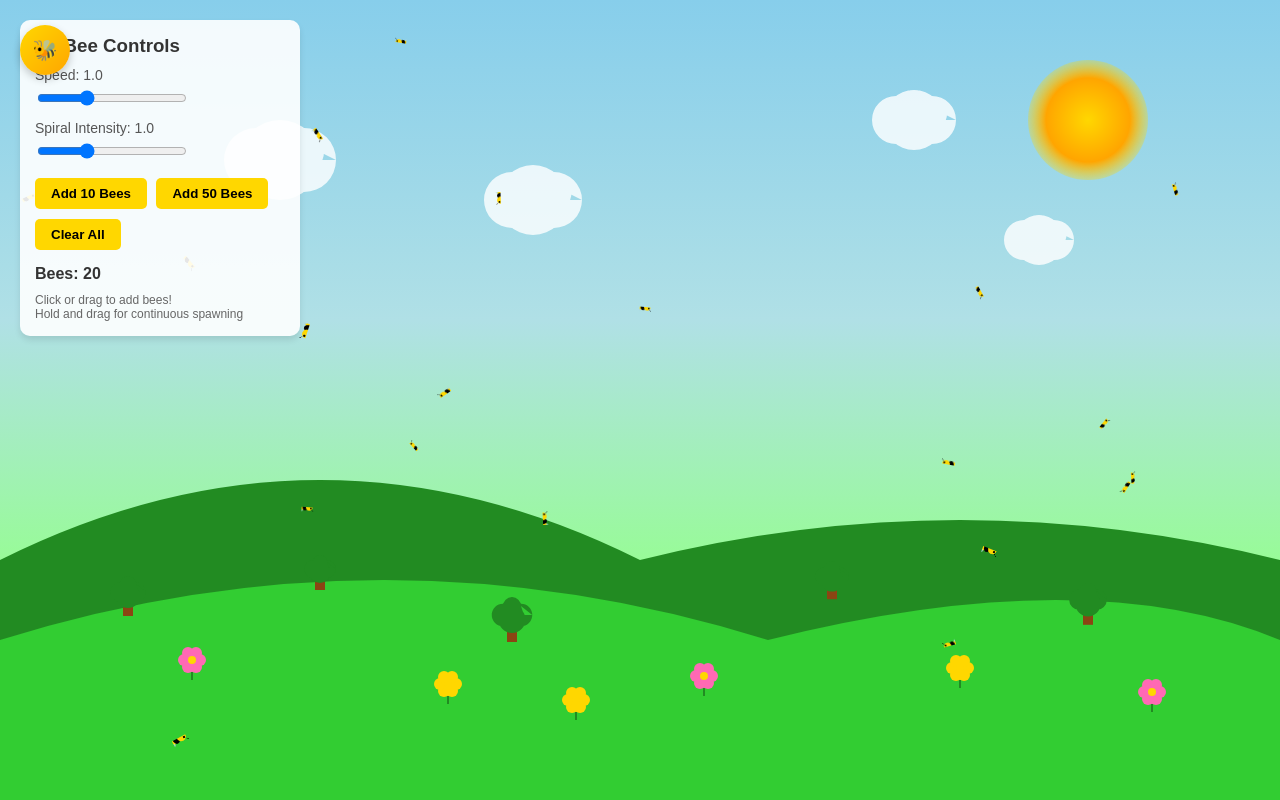
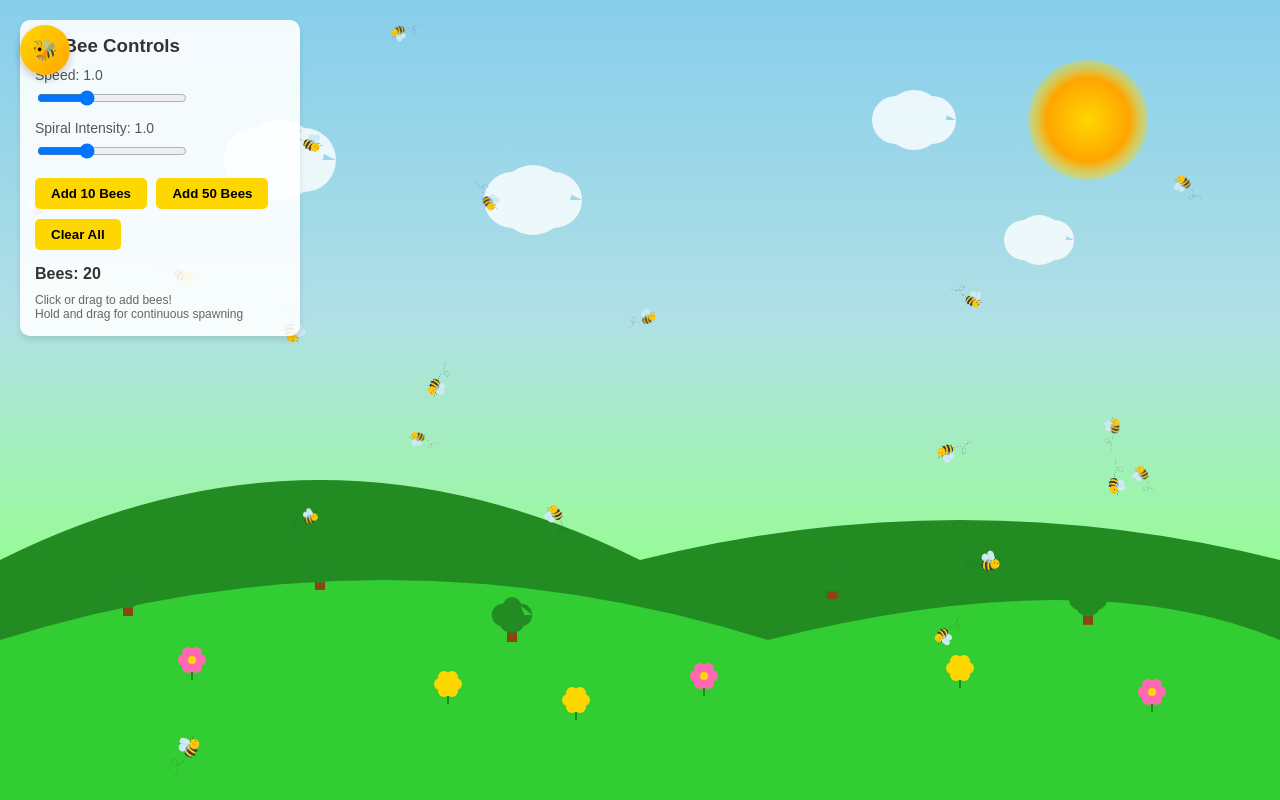
Before and after one commit to mouse36/animated-bee-landscape, a plain HTML site: page index.html in a window 1280 px wide. Drawn offline with Linux system fonts and the light colour scheme.

Commit message:
"change bee"

```diff
--- a/index.html
+++ b/index.html
@@ -240,7 +240,7 @@
 
                 // Draw the bee image if available
                 if (this.swarm && this.swarm.beeImage) {
-                    const scale = this.size / 20; // Scale based on bee size
+                    const scale = this.size / 10; // Increased scale for larger bees
                     ctx.drawImage(
                         this.swarm.beeImage,
                         -30 * scale, -20 * scale,
@@ -293,76 +293,11 @@
                     console.log('Failed to load bee image, using fallback');
                     this.beeImage = null;
                 };
-                // Create a simple bee image using canvas
-                this.createBeeImage();
+                // Load the actual PNG file
+                this.beeImage.src = 'bee.png';
             }
 
-            createBeeImage() {
-                const tempCanvas = document.createElement('canvas');
-                tempCanvas.width = 60;
-                tempCanvas.height = 40;
-                const tempCtx = tempCanvas.getContext('2d');
 
-                // Draw the bee body (yellow and black stripes)
-                const segments = 4;
-                for (let i = 0; i < segments; i++) {
-                    const segmentX = (i - segments/2) * 8;
-                    const isYellow = i % 2 === 0;
-
-                    tempCtx.fillStyle = isYellow ? '#FFD700' : '#000000';
-                    tempCtx.beginPath();
-                    tempCtx.ellipse(segmentX, 0, 6, 8, 0, 0, Math.PI * 2);
-                    tempCtx.fill();
-                }
-
-                // Draw head
-                tempCtx.fillStyle = '#FFD700';
-                tempCtx.beginPath();
-                tempCtx.arc(18, 0, 8, 0, Math.PI * 2);
-                tempCtx.fill();
-
-                // Draw eyes
-                tempCtx.fillStyle = '#000000';
-                tempCtx.beginPath();
-                tempCtx.arc(22, -3, 2, 0, Math.PI * 2);
-                tempCtx.arc(22, 3, 2, 0, Math.PI * 2);
-                tempCtx.fill();
-
-                // Draw antennae
-                tempCtx.strokeStyle = '#000000';
-                tempCtx.lineWidth = 1;
-                tempCtx.beginPath();
-                tempCtx.moveTo(24, -6);
-                tempCtx.lineTo(28, -10);
-                tempCtx.moveTo(24, 6);
-                tempCtx.lineTo(28, 10);
-                tempCtx.stroke();
-
-                // Draw wings (light blue, translucent)
-                tempCtx.fillStyle = 'rgba(173, 216, 230, 0.7)';
-                tempCtx.beginPath();
-                tempCtx.ellipse(-5, -8, 8, 4, 0, 0, Math.PI * 2);
-                tempCtx.ellipse(-5, 8, 8, 4, 0, 0, Math.PI * 2);
-                tempCtx.fill();
-
-                // Draw legs
-                tempCtx.strokeStyle = '#000000';
-                tempCtx.lineWidth = 1;
-                tempCtx.beginPath();
-                tempCtx.moveTo(-8, -4);
-                tempCtx.lineTo(-12, -6);
-                tempCtx.moveTo(-8, 4);
-                tempCtx.lineTo(-12, 6);
-                tempCtx.moveTo(0, -6);
-                tempCtx.lineTo(-4, -8);
-                tempCtx.moveTo(0, 6);
-                tempCtx.lineTo(-4, 8);
-                tempCtx.stroke();
-
-                // Convert canvas to image
-                this.beeImage = new Image();
-                this.beeImage.src = tempCanvas.toDataURL();
-            }
 
             resizeCanvas() {
                 this.canvas.width = window.innerWidth;
```
Also changed, not shown: bee.png (added).
